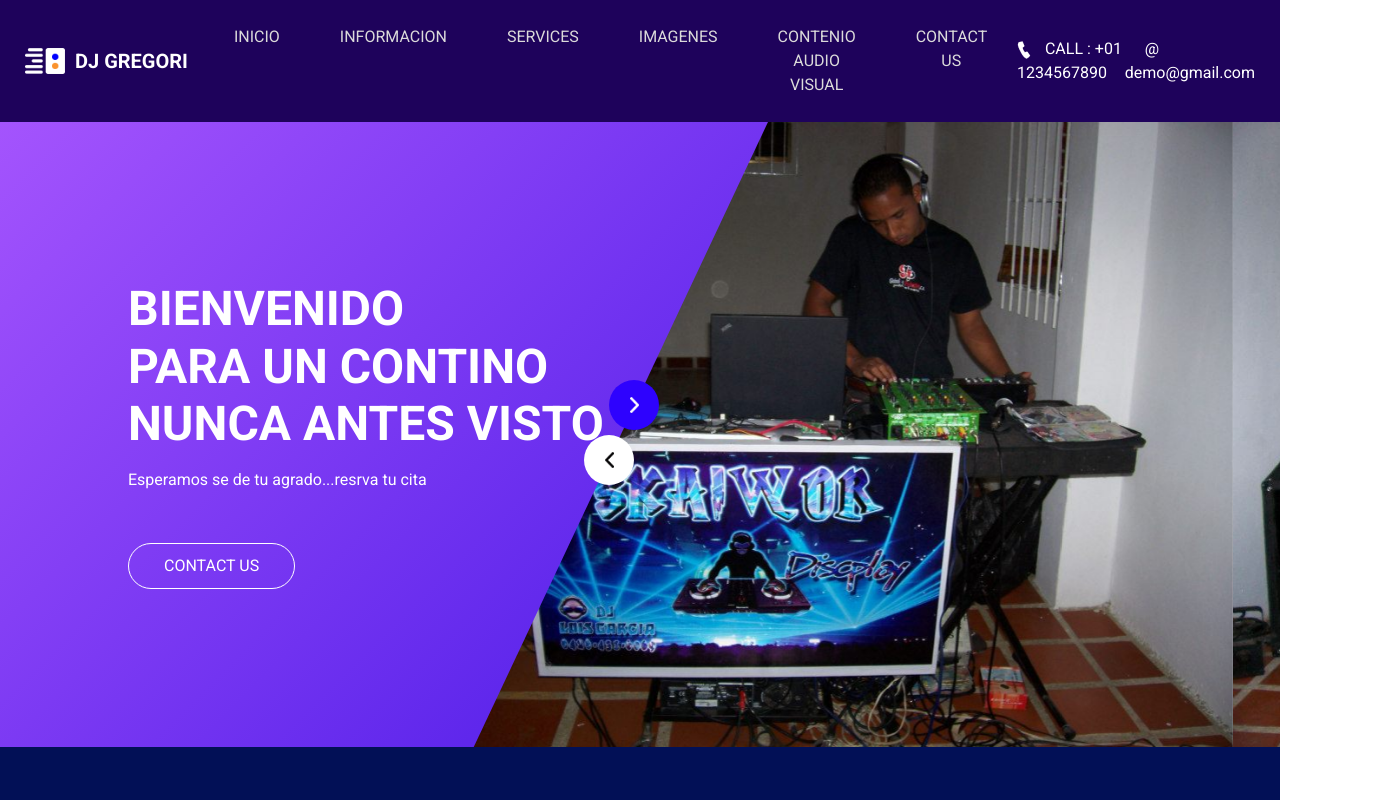
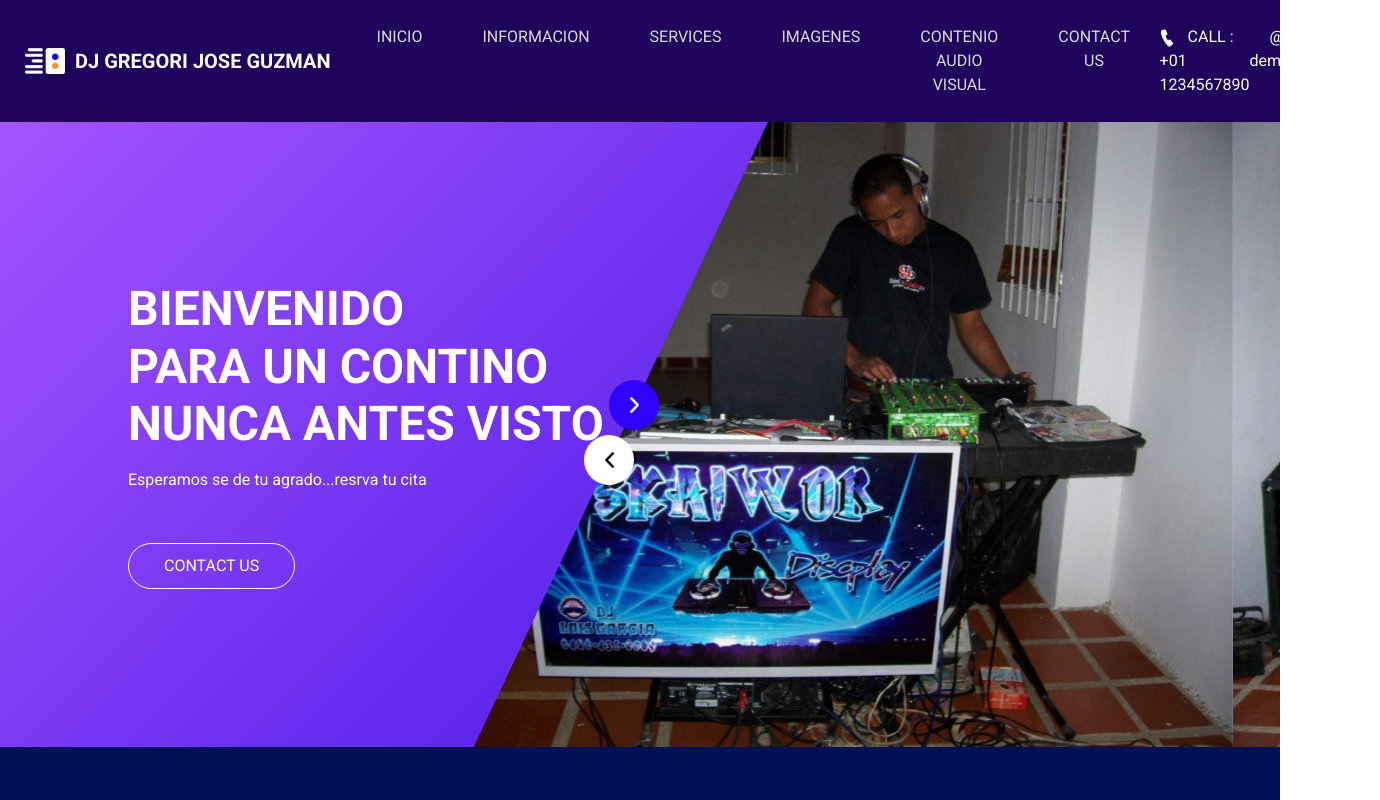
Before and after one commit to FREDDY-33/dj, a plain HTML site: page index.html in a window 1280 px wide. Shown: the top 800 px of the page, 1380 px wide, since content can reach past the window. Drawn offline with nearby package versions, Linux system fonts and the light colour scheme.

Commit message:
Update index.html

```diff
--- a/index.html
+++ b/index.html
@@ -38,7 +38,7 @@
           <a class="navbar-brand" href="index.html">
             <img src="images/logo.png" alt="">
             <span>
-              DJ GREGORI
+              DJ GREGORI JOSE GUZMAN
             </span>
           </a>
           <button class="navbar-toggler" type="button" data-toggle="collapse" data-target="#navbarSupportedContent"
```
